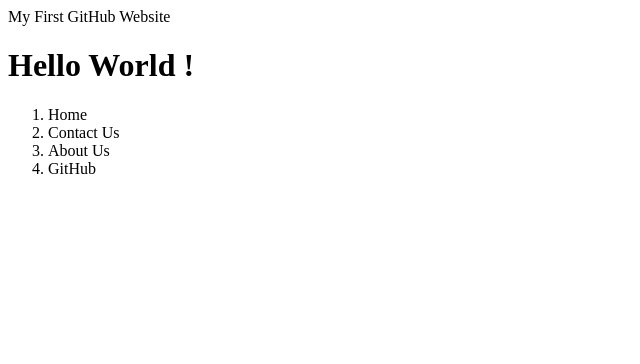
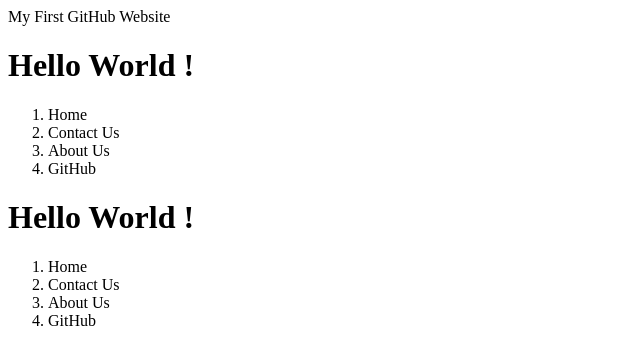
Before and after one commit to AshuMItter/AshuMItter.github.io, a plain HTML site: page index.html in a window 1280 px wide. Shown: the whole page, without its empty margins (0-640 px from the left). Drawn offline with Linux system fonts and the light colour scheme.

Commit message:
first Commit

```diff
--- a/index.html
+++ b/index.html
@@ -11,5 +11,12 @@
 <li> About Us </li>
 <li> GitHub </li>
       </ol>
+<h1> Hello World ! </H1>
+     <ol>
+      <li> Home </li>
+<li> Contact Us </li>
+<li> About Us </li>
+<li> GitHub </li>
+      </ol>
 </body>
 </html>
```
